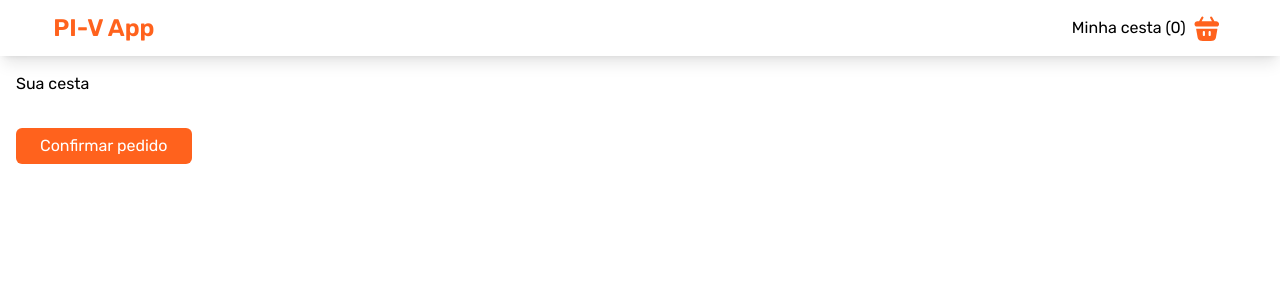
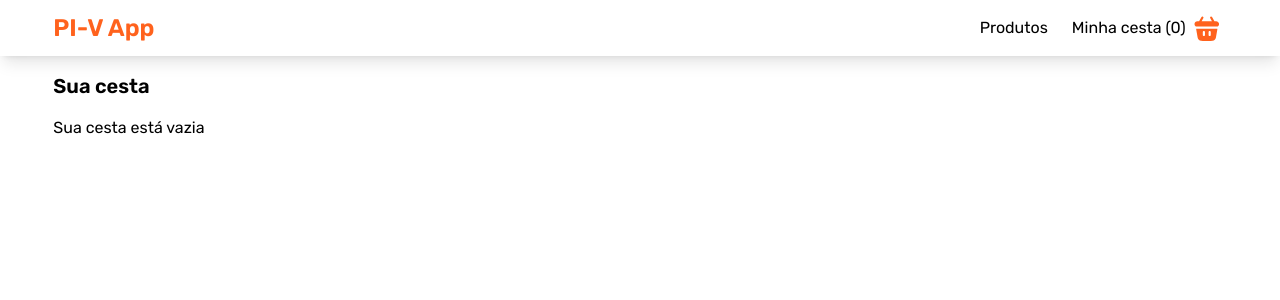
Before and after one commit to savifon/UCL-2022-1-PIV-App, a Vue app: page /pedido in a window 1280 px wide. Shown: the top 300 px of the page. Built offline with nearby package versions, Linux system fonts and the light colour scheme; no server answers; the HTML template or start-up script is replaced by a standard one.

Commit message:
exibindo qrcode de acordo com pedido e limpando carrinho

```diff
--- a/src/App.vue
+++ b/src/App.vue
@@ -24,7 +24,7 @@
 
 <style lang="scss">
   .main-app {
-    @apply w-screen mx-auto p-4;
+    @apply w-11/12 mx-auto py-4;
   }
 
   button {
--- a/src/components/HeaderApp.vue
+++ b/src/components/HeaderApp.vue
@@ -5,19 +5,18 @@ import IconShoppingBasket from "@/components/icons/IconShoppingBasket.vue";
 
   defineProps({
     countCart: Number
-})
+  });
 </script>
 
 <template>
   <header class="header-app">
     <div>
-      <RouterLink class="logo" to="/">
-        PI-V App
-      </RouterLink>
+      <RouterLink class="logo" to="/"> PI-V App </RouterLink>
 
       <div>
         <!-- <SearchApp /> -->
         <nav>
+          <RouterLink to="/produtos"> Produtos </RouterLink>
           <RouterLink to="/pedido">
             Minha cesta ({{ countCart }})
             <IconShoppingBasket />
--- a/src/components/ProductItem.vue
+++ b/src/components/ProductItem.vue
@@ -77,7 +77,7 @@
   }
 
   .product-item-cart {
-    @apply flex-row items-center;
+    @apply flex-row w-full items-center;
 
     > img {
       @apply w-40 h-auto;
--- a/src/services/api.js
+++ b/src/services/api.js
@@ -10,7 +10,7 @@ export async function getPix(description, price) {
       "pix",
       {
         nome_produto: description,
-        valor: price
+        valor: price.toFixed(2)
       },
       {
         responseType: "blob"
--- a/src/stores/cart.js
+++ b/src/stores/cart.js
@@ -1,5 +1,7 @@
+import { ref } from "vue";
 import { defineStore } from "pinia";
 import { useProductsStore } from "./products";
+import { getPix } from "@/services/api";
 
 export const useCartStore = defineStore({
   id: "cart",
@@ -56,9 +58,7 @@ export const useCartStore = defineStore({
     },
 
     removeFromCart(id) {
-      if (!this.products[id]) {
-        return;
-      }
+      if (!this.products[id]) return;
 
       this.products[id].quantity -= 1;
 
@@ -69,10 +69,25 @@ export const useCartStore = defineStore({
       localStorage.setItem("cart", JSON.stringify(this.products));
     },
 
+    async checkout() {
+      if (this.count < 0) return;
+
+      const urlQrCode = ref();
+
+      try {
+        urlQrCode.value = await getPix(`Pedido ${new Date()}`, this.priceTotal);
+      } catch (error) {
+        console.error(error);
+        return;
+      }
+
+      this.products = {};
+      localStorage.removeItem("cart");
+      return urlQrCode.value;
+    },
+
     countItem(id) {
-      if (!this.products[id]) {
-        return 0;
-      }
+      if (!this.products[id]) return 0;
 
       return this.products[id].quantity;
     }
--- a/src/views/CartView.vue
+++ b/src/views/CartView.vue
@@ -3,14 +3,14 @@
   import { useCartStore } from "@/stores/cart";
   import ModalApp from "@/components/ModalApp.vue";
   import ProductList from "@/components/ProductList.vue";
-  import { getPix } from "@/services/api";
+  import { formatPrice } from "@/utils/format";
 
   const cartStore = useCartStore();
   const productsInCart = computed(() => cartStore.list);
-  const priceCart = computed(() => cartStore.priceTotal);
+  const priceTotal = computed(() => cartStore.priceTotal);
 
-  const getQrCode = async (product, price) => {
-    modal.qrCodeUrl = await getPix(product, price);
+  const checkout = async () => {
+    modal.qrCodeUrl = await cartStore.checkout();
     modal.open = true;
   };
 
@@ -29,25 +29,38 @@
     :text="modal.text"
     :image="modal.qrCodeUrl"
   />
+
   <div class="cart-container">
-    <h1>Sua cesta</h1>
-
+    <h2>Sua cesta</h2>
     <div class="product-list">
-      <ProductList :products="productsInCart" />
+      <template v-if="productsInCart.length > 0">
+        <ProductList :products="productsInCart" />
+        <p>
+          Total:
+          <span class="price">{{ formatPrice(priceTotal) }}</span>
+        </p>
+        <button class="btn-primary" @click="checkout">Confirmar pedido</button>
+      </template>
+      <template v-else>
+        <p>Sua cesta está vazia</p>
+      </template>
     </div>
-
-    <button class="btn-primary" @click="getQrCode('Pedido', priceCart)">
-      Confirmar pedido
-    </button>
   </div>
 </template>
 
 <style lang="scss" scoped>
   .cart-container {
     @apply flex flex-col items-start gap-4;
+
+    > h2 {
+      @apply text-xl font-semibold;
+    }
   }
+  .product-list {
+    @apply flex flex-col items-start gap-5 w-full;
 
-  .product-list {
-    @apply flex flex-col gap-5;
+    .price {
+      @apply text-lg font-semibold;
+    }
   }
 </style>
```
Lines whose indentation alone changed are shown as unchanged.
